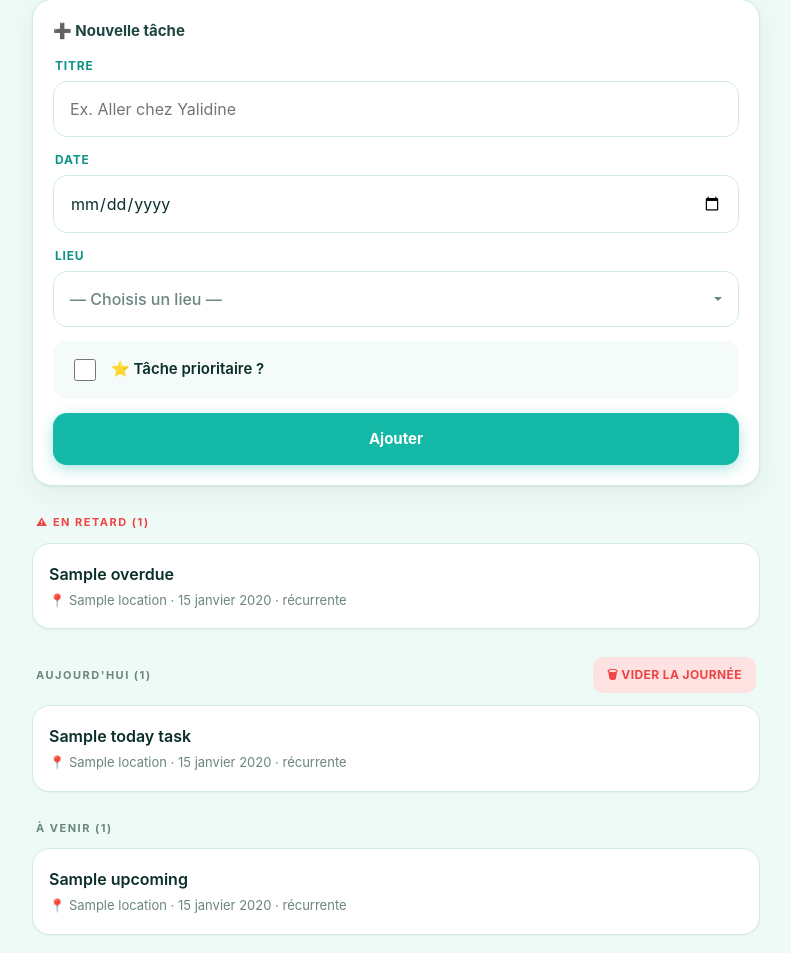
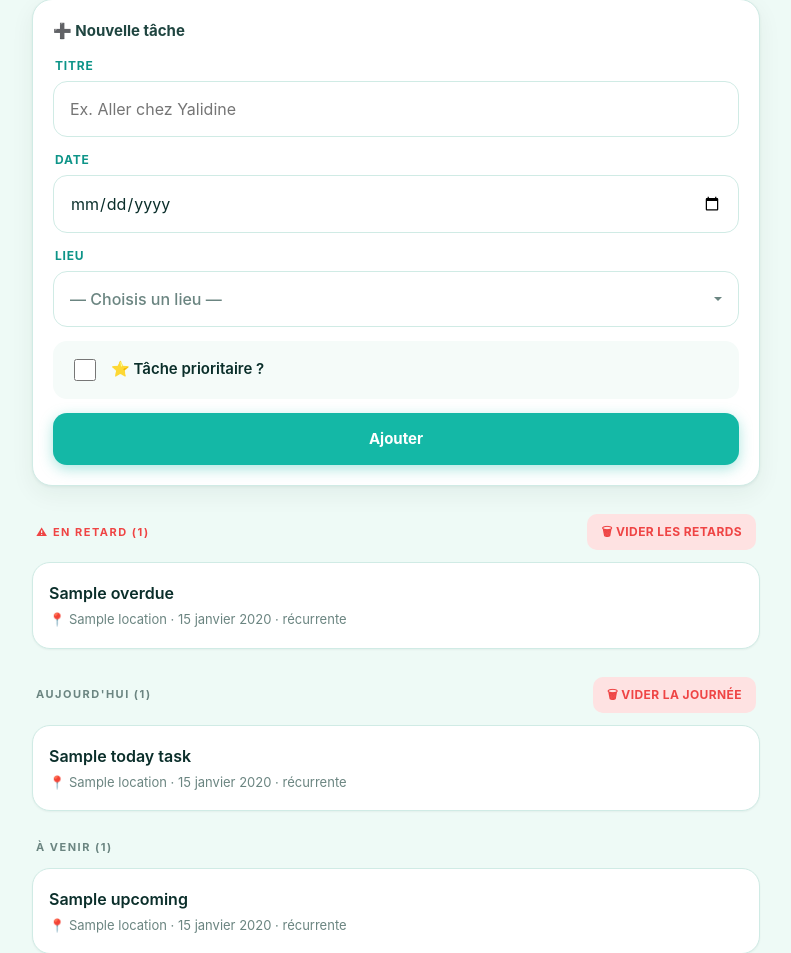
Before and after one commit to mahdibengrine-hub/aola-tasks, a Flask app: template templates/admin.html in a window 1280 px wide. Shown: the part 195-1148 px from the top of the page, without its empty margins (244-1035 px from the left). Run offline with Flask 3, Linux system fonts and the light colour scheme; the template is opened without the code that fills it: most values are stand-ins (such as "Sample title", 1, 10 or a date in 2020).

Commit message:
Bouton 'Vider les retards' pour purger les taches en attente

```diff
--- a/app.py
+++ b/app.py
@@ -334,6 +334,18 @@ def admin_clear_today(token):
     return redirect(url_for('admin_view', token=token))
 
 
+@app.route('/a/<token>/clear-overdue', methods=['POST'])
+def admin_clear_overdue(token):
+    """Supprime toutes les tâches en retard non-faites (due_date < today)."""
+    require_token(token, 'ADMIN_TOKEN')
+    db = get_db()
+    td = today_iso()
+    db.execute(
+        'DELETE FROM task WHERE due_date<? AND done_at IS NULL', (td,))
+    db.commit()
+    return redirect(url_for('admin_view', token=token))
+
+
 @app.route('/a/<token>/del/<int:tid>', methods=['POST'])
 def admin_delete(token, tid):
     require_token(token, 'ADMIN_TOKEN')
--- a/templates/admin.html
+++ b/templates/admin.html
@@ -37,7 +37,14 @@
 </div>
 
 {% if overdue %}
-<h2 class="section-title danger">⚠ En retard ({{ overdue|length }})</h2>
+<div class="row" style="justify-content:space-between;align-items:center;margin:28px 4px 12px">
+  <h2 class="section-title danger" style="margin:0">⚠ En retard ({{ overdue|length }})</h2>
+  <form method="POST" action="{{ url_for('admin_clear_overdue', token=token) }}"
+        onsubmit="return confirm('Supprimer toutes les tâches en retard ?');"
+        style="margin:0">
+    <button type="submit" class="btn-clear">🗑 Vider les retards</button>
+  </form>
+</div>
 <ul class="tasks">
   {% for t in overdue %}{% include "_admin_task.html" %}{% endfor %}
 </ul>
```
